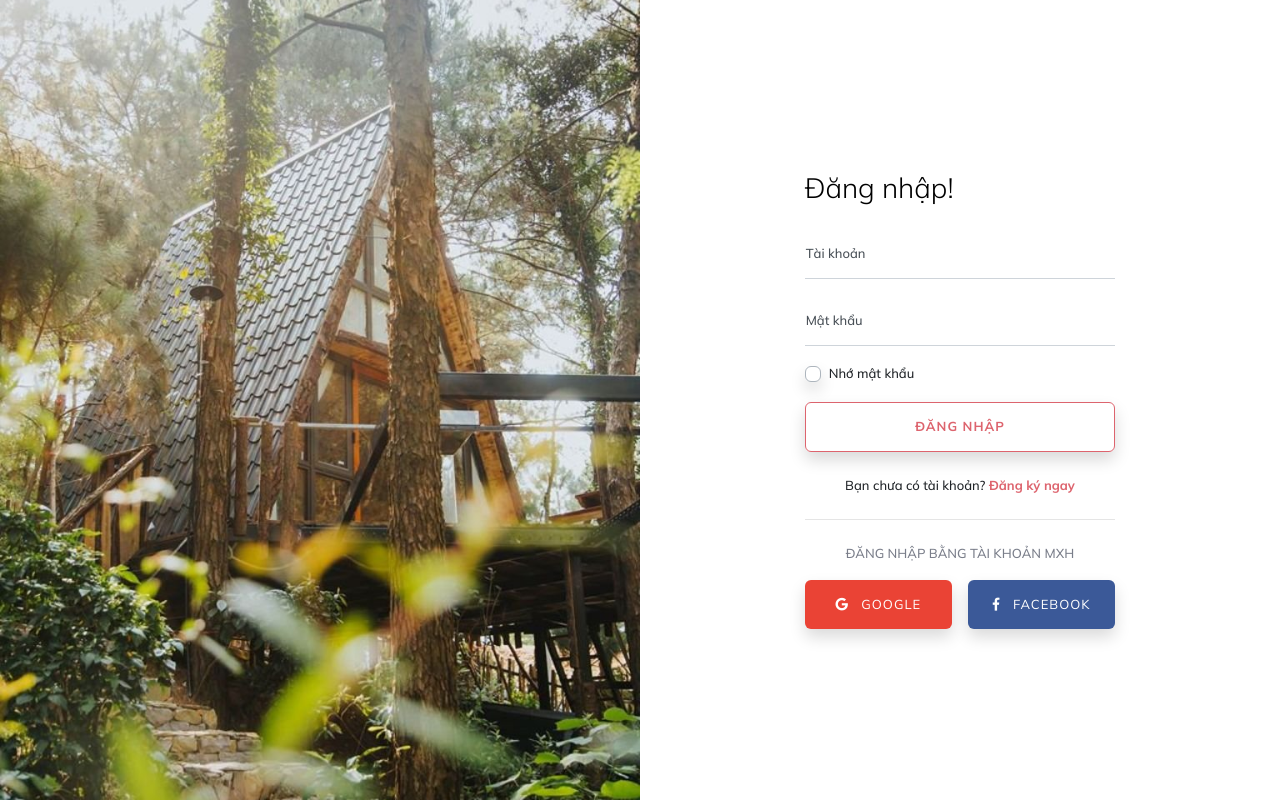
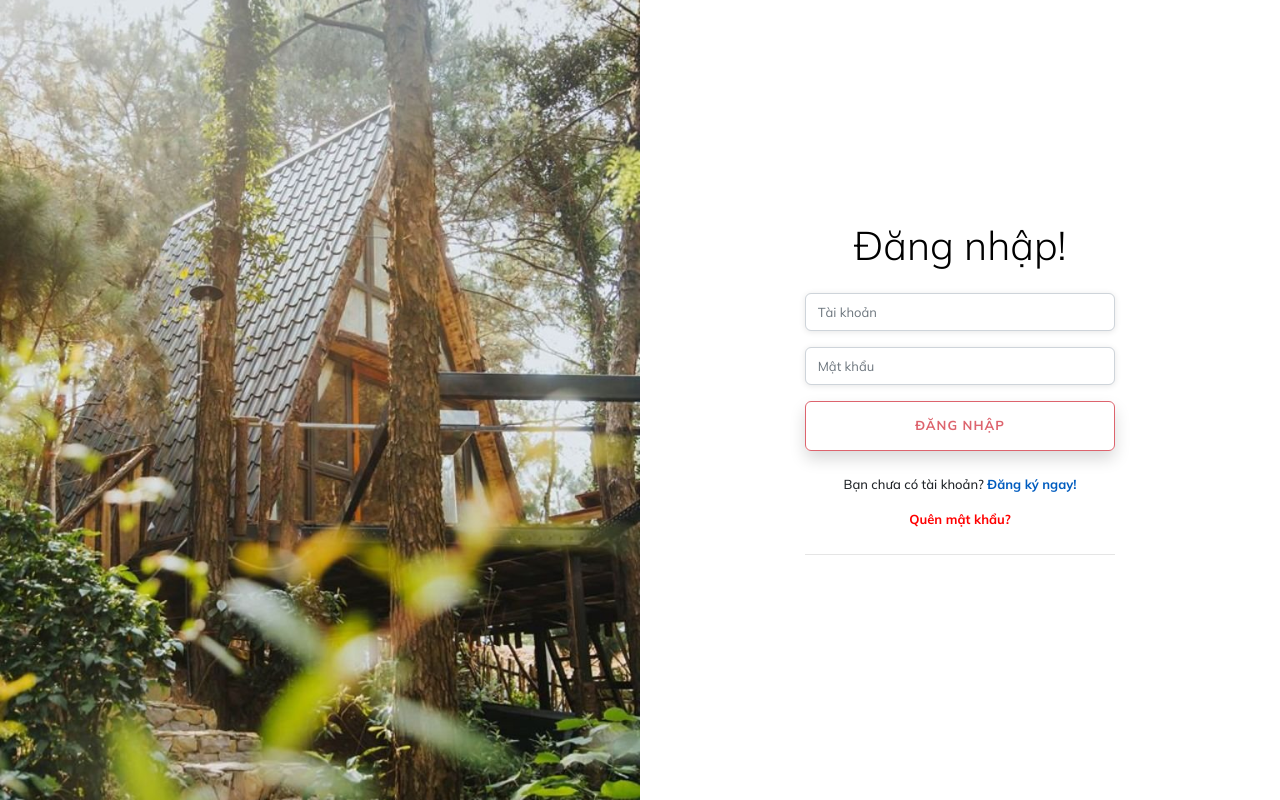
Before and after one commit to lamthuy305/Group-5-Case-Module-6-FE, an Angular app: page / in a window 1280 px wide. Built offline with nearby package versions, Linux system fonts and the light colour scheme.

Commit message:
lam tinh nang login

```diff
--- a/src/app/login/login.component.html
+++ b/src/app/login/login.component.html
@@ -22,42 +22,45 @@
         <div class="container">
           <div class="row">
             <div class="col-md-9 col-lg-8 mx-auto pl-5 pr-5">
-              <h3 class="login-heading mb-4">Đăng nhập!</h3>
+              <h1 class="login-heading mb-4" style="text-align: center" >Đăng nhập!</h1>
               <form [formGroup]="loginForm" (ngSubmit)="login()">
-                <div class="form-label-group">
+                <div class="form-group">
                   <input type="text" id="username" class="form-control"
-                         placeholder="username" formControlName="username">
-                  <label for="username">Tài khoản</label>
+                         placeholder="Tài khoản" formControlName="username">
+<!--                  <label for="username">Tài khoản</label>-->
                 </div>
-                <div class="form-label-group">
+                <div class="form-group">
                   <input type="password" id="inputPassword" class="form-control"
                          placeholder="Mật khẩu" formControlName="password">
-                  <label for="inputPassword">Mật khẩu</label>
+<!--                  <label for="inputPassword">Mật khẩu</label>-->
                 </div>
-                <div class="custom-control custom-checkbox mb-3">
-                  <input type="checkbox" class="custom-control-input" id="customCheck1">
-                  <label class="custom-control-label" for="customCheck1">Nhớ mật khẩu</label>
+<!--                <div class="custom-control custom-checkbox mb-3">-->
+<!--                  <input type="checkbox" class="custom-control-input" id="customCheck1">-->
+<!--                  <label class="custom-control-label" for="customCheck1">Nhớ mật khẩu</label>-->
+<!--                </div>-->
+                <button type="submit"
+                        class="btn btn-lg btn-outline-primary btn-block btn-login text-uppercase font-weight-bold mb-2">Đăng nhập</button>
+                <p *ngIf="isInvalid" class="font-weight-bold" style="text-align: center;color: red">Tài khoản hoặc mật khẩu không đúng!</p>
+                <div class="text-center pt-3">
+                  Bạn chưa có tài khoản? <a class="font-weight-bold" style="color: #005cbf">Đăng ký ngay!</a>
                 </div>
-                <button type="submit"
-                  class="btn btn-lg btn-outline-primary btn-block btn-login text-uppercase font-weight-bold mb-2">Đăng nhập</button>
-                <div class="text-center pt-3">
-                  Bạn chưa có tài khoản? <a class="font-weight-bold" href="register.html">Đăng ký ngay</a>
+                <div class="text-center pt-3"><a class="font-weight-bold" href="register.html" style="color: red">Quên mật khẩu?</a>
                 </div>
               </form>
               <hr class="my-4">
-              <p class="text-center">ĐĂNG NHẬP BẰNG TÀI KHOẢN MXH</p>
-              <div class="row">
-                <div class="col pr-2">
-                  <button
-                    class="btn pl-1 pr-1 btn-lg btn-google font-weight-normal text-white btn-block text-uppercase"
-                    type="submit"><i class="fab fa-google mr-2"></i> Google</button>
-                </div>
-                <div class="col pl-2">
-                  <button
-                    class="btn pl-1 pr-1 btn-lg btn-facebook font-weight-normal text-white btn-block text-uppercase"
-                    type="submit"><i class="fab fa-facebook-f mr-2"></i> Facebook</button>
-                </div>
-              </div>
+<!--              <p class="text-center">ĐĂNG NHẬP BẰNG TÀI KHOẢN MXH</p>-->
+<!--              <div class="row">-->
+<!--                <div class="col pr-2">-->
+<!--                  <button-->
+<!--                    class="btn pl-1 pr-1 btn-lg btn-google font-weight-normal text-white btn-block text-uppercase"-->
+<!--                    type="submit"><i class="fab fa-google mr-2"></i> Google</button>-->
+<!--                </div>-->
+<!--                <div class="col pl-2">-->
+<!--                  <button-->
+<!--                    class="btn pl-1 pr-1 btn-lg btn-facebook font-weight-normal text-white btn-block text-uppercase"-->
+<!--                    type="submit"><i class="fab fa-facebook-f mr-2"></i> Facebook</button>-->
+<!--                </div>-->
+<!--              </div>-->
             </div>
           </div>
         </div>
--- a/src/app/login/login.component.ts
+++ b/src/app/login/login.component.ts
@@ -16,6 +16,7 @@ export class LoginComponent implements OnInit {
     username: new FormControl(''),
     password: new FormControl('')
   });
+  isInvalid: boolean= false;
 
   constructor(private loginService: AuthService) {
   }
@@ -25,8 +26,12 @@ export class LoginComponent implements OnInit {
 
   login() {
     this.user = this.loginForm.value;
-    this.loginService.login(this.user).subscribe(()=>{
-
+    this.loginService.login(this.user).subscribe((currentUser) => {
+      localStorage.setItem('currentUser', JSON.stringify(currentUser));
+      this.isInvalid=false;
+    }, error => {
+      this.isInvalid=true;
     })
   }
+
 }
```
